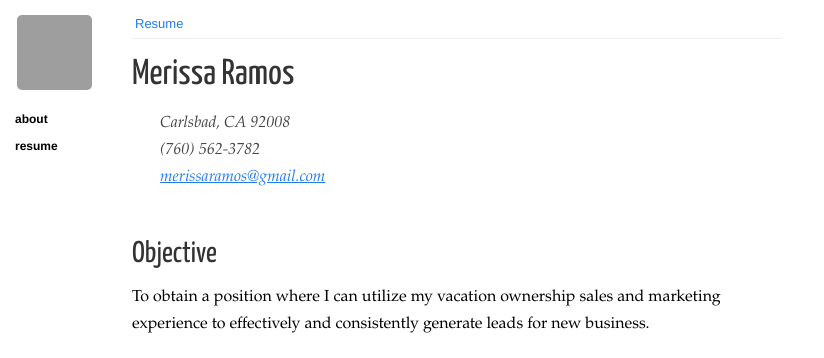
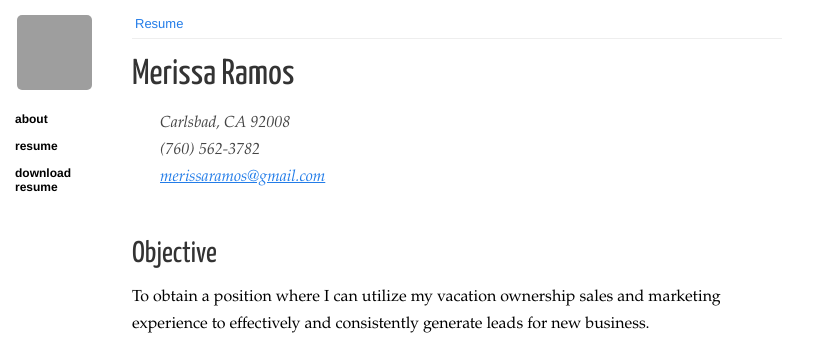
Before and after one commit to merissaramos/merissaramos.github.io, a Jekyll site: the page built from index.html, in a window 1280 px wide. Shown: the top 358 px of the page, without its empty margins (0-824 px from the left). Built offline with Jekyll 4.4.1, drawn with Linux system fonts in a browser that asks for light colours; nearby versions of some CDN libraries; Markdown is read by kramdown in place of the engine named in the settings; grey boxes are pictures that could not be loaded.

Commit message:
added resume doc

```diff
--- a/_includes/sidebar.html
+++ b/_includes/sidebar.html
@@ -20,6 +20,7 @@
     <ul>
       <li><a href="/about.html">about</a></li>
       <li><a href="/">resume</a></li>
+        <li><a href="/Merissa_Ramos_7605623782.doc">download resume</a></li>
     </ul>
   </section>
 </section>
```
Also changed, not shown: 1 other file.
